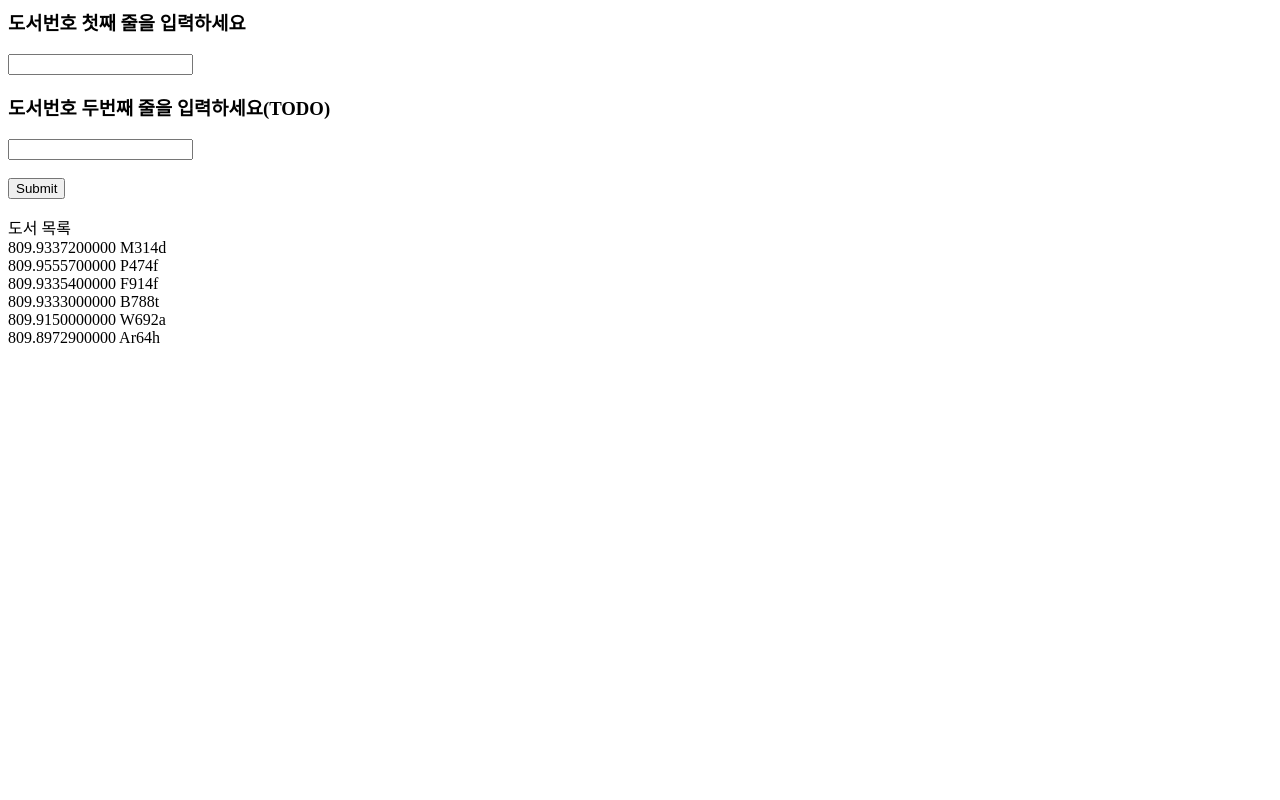
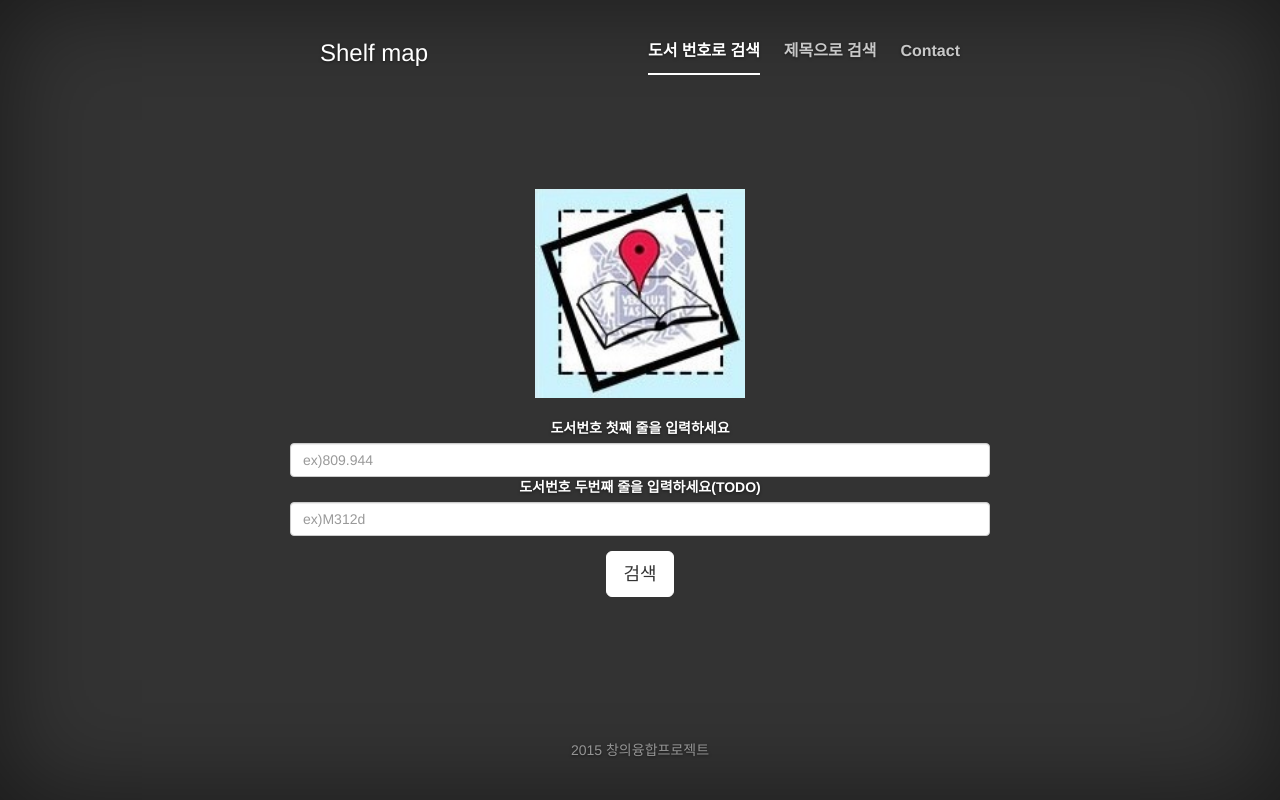
Before and after one commit to student777/SNU_libmap, a Django app: page / in a window 1280 px wide. Run offline with Django 3.2, Linux system fonts and the light colour scheme; data comes from the database, SQL or seed files in the repository; some libraries are stand-ins or nearby versions.

Commit message:
bootstrap template, simle search, media/static file serve

```diff
--- a/shelf_map/settings.py
+++ b/shelf_map/settings.py
@@ -101,3 +101,6 @@ USE_TZ = True
 # https://docs.djangoproject.com/en/1.8/howto/static-files/
 
 STATIC_URL = '/static/'
+STATICFILES_DIRS = [os.path.join(BASE_DIR, 'static'), ]
+MEDIA_URL = '/media/'
+MEDIA_ROOT = os.path.join(BASE_DIR, 'media')
--- a/shelf_map/templates/index.html
+++ b/shelf_map/templates/index.html
@@ -1,22 +1,101 @@
-<form>
-    <h3>도서번호 첫째 줄을 입력하세요</h3>
-    <input type='text' name="major_id">
-    <h3>도서번호 두번째 줄을 입력하세요(TODO)</h3>
-    <input type='text' name="minor_id">
-    <br><br>
-    <input type="submit" value="Submit">
-</form>
+<html><head>
+    <meta charset="utf-8">
+    <meta http-equiv="X-UA-Compatible" content="IE=edge">
+    <meta name="viewport" content="width=device-width, initial-scale=1">
+    <link rel="icon" href="../../favicon.ico">
+    <title>Shelf Map</title>
+    <link rel="stylesheet" href="https://maxcdn.bootstrapcdn.com/bootstrap/3.3.5/css/bootstrap.min.css" integrity="sha512-dTfge/zgoMYpP7QbHy4gWMEGsbsdZeCXz7irItjcC3sPUFtf0kuFbDz/ixG7ArTxmDjLXDmezHubeNikyKGVyQ==" crossorigin="anonymous">
+    <link href="/static/cover.css" rel="stylesheet">
+    <style id="style-1-cropbar-clipper">
+    .en-markup-crop-options {
+        top: 18px !important;
+        left: 50% !important;
+        margin-left: -100px !important;
+        width: 200px !important;
+        border: 2px rgba(255,255,255,.38) solid !important;
+        border-radius: 4px !important;
+    }
+    .en-markup-crop-options div div:first-of-type {
+        margin-left: 0px !important;
+    }
+    </style></head>
 
+  <body>
+    <div class="site-wrapper">
+      <div class="site-wrapper-inner">
+        <div class="cover-container">
+            <div class="masthead clearfix">
+                <div class="inner">
+                  <h3 class="masthead-brand"><a href="/">Shelf map</a></h3>
+                  <nav>
+                    <ul class="nav masthead-nav">
+                      <li id="btn1" class="active"><a href="#">도서 번호로 검색</a></li>
+                      <li id ="btn2"><a href="#">제목으로 검색</a></li>
+                      <li><a href="http://cfile23.uf.tistory.com/image/127DBB465109C6DF01EF5D">Contact</a></li>
+                    </ul>
+                  </nav>
+                </div>
+            </div>
+          {%if not result and not result_msg %}
+          <img id="logo" width="30%" src="/media/logo.jpeg"/>
+          {% endif %}
+          <div>
+            <h2 class="cover-heading"></h2>
 
-{%if shelfs%}
-도서 목록
-{% endif %}
-{% for shelf in shelfs %}
-<div>{{shelf}}</div>
-{% endfor%}
+            <form id="num_form">
+              <div class="form-group">
+                <label>도서번호 첫째 줄을 입력하세요</label>
+                <input placeholder="ex)809.944" type="text" class="form-control" name="major_id">
+                <label>도서번호 두번째 줄을 입력하세요(TODO)</label>
+                <input placeholder="ex)M312d" type="text" class="form-control" iname="minor_id">
+              </div>
+              <button type="submit" class="btn btn-lg btn-default">검색</button>
+            </form>
 
-{% if result %}
-nearest: {{result}}<br>
-서가위치는 {{result.col}} , {{result.row}} 입니다 <br>
+            <form id="title_form" style="display: none">
+              <div class="form-group">
+                <label>도서 제목을 입력해주세요</label>
+                <input placeholder="ex)commitment(영어 한 단어만 입력받습니다(FIXME)) " type="text" class="form-control" name="title">
+              </div>
+              <button type="submit" class="btn btn-lg btn-default">검색</button>
+            </form>
+          </div>
+        <div>
+        {% if result %}
+            <div>
+            nearest: {{result}}<br>
+            서가위치는 {{result.col}} , {{result.row}} 입니다 <br>
+            <img width="50%" height="50%" src="/media/map.png"/>
+            </div>
+        {% endif %}
 
-{% endif %}
+        {% if result_msg %}
+            {{result_msg|linebreaks}}
+        {% endif %}
+        </div>
+          <div class="mastfoot">
+            <div class="inner">
+              <p>2015 창의융합프로젝트</p>
+            </div>
+          </div>
+        </div>
+      </div>
+    </div>
+    <script src="https://ajax.googleapis.com/ajax/libs/jquery/1.11.3/jquery.min.js"></script>
+    <script src="https://code.jquery.com/jquery-2.1.4.js"></script>
+    <script src="https://maxcdn.bootstrapcdn.com/bootstrap/3.3.5/js/bootstrap.min.js" integrity="sha512-K1qjQ+NcF2TYO/eI3M6v8EiNYZfA95pQumfvcVrTHtwQVDG+aHRqLi/ETn2uB+1JqwYqVG3LIvdm9lj6imS/pQ==" crossorigin="anonymous"></script>
+    <script>
+        $('#btn2').click(function(){
+            $('#title_form').show();
+            $('#btn1').toggleClass("active");
+            $(this).toggleClass("active");
+            $('#num_form').hide();
+        });
+        $('#btn1').click(function(){
+            $('#title_form').hide();
+            $('#num_form').show();
+            $('#btn2').toggleClass("active");
+            $(this).toggleClass("active");
+        });
+    </script>
+</body></html>
--- a/shelf_map/urls.py
+++ b/shelf_map/urls.py
@@ -16,8 +16,11 @@ Including another URLconf
 from django.conf.urls import include, url
 from django.contrib import admin
 from shelf_map import views
+from django.conf import settings
 
 urlpatterns = [
     url(r'^$', views.index),
     url(r'^admin/', include(admin.site.urls)),
+    url(r'^media/(?P<path>.*)$', 'django.views.static.serve', {
+        'document_root': settings.MEDIA_ROOT})
 ]
--- a/shelf_map/views.py
+++ b/shelf_map/views.py
@@ -1,15 +1,17 @@
 from django.shortcuts import render
-from django.http import HttpResponse  #NQOA
 from shelf_map.models import Shelf
+from shelf_map.search import search
 
 
 def index(request):
     if request.GET.get('major_id'):
         major_id = request.GET.get('major_id')
-        minor_id = request.GET.get('minor_id')
-        result =  Shelf.objects.filter(major_id__lte=major_id).order_by('major_id').last()
+        # minor_id = request.GET.get('minor_id')
+        result = Shelf.objects.filter(major_id__lte=major_id).order_by('major_id').last()
         return render(request, 'index.html', {'result': result})
-    # result = ''
-    # return HttpResponse(result)
-    shelfs = Shelf.objects.all()
-    return render(request, 'index.html', {'shelfs': shelfs})
+    elif request.GET.get('title'):
+        title = request.GET.get('title')
+        result_msg = search(title)
+        return render(request, 'index.html', {'result_msg': result_msg})
+    else:
+        return render(request, 'index.html')
--- /dev/null
+++ b/static/cover.css
@@ -0,0 +1,163 @@
+/*
+ * Globals
+ */
+
+/* Links */
+a,
+a:focus,
+a:hover {
+  color: #fff;
+}
+
+/* Custom default button */
+.btn-default,
+.btn-default:hover,
+.btn-default:focus {
+  color: #333;
+  text-shadow: none; /* Prevent inheritence from `body` */
+  background-color: #fff;
+  border: 1px solid #fff;
+}
+
+
+/*
+ * Base structure
+ */
+
+html,
+body {
+  height: 100%;
+  background-color: #333;
+}
+body {
+  color: #fff;
+  text-align: center;
+  text-shadow: 0 1px 3px rgba(0,0,0,.5);
+}
+
+/* Extra markup and styles for table-esque vertical and horizontal centering */
+.site-wrapper {
+  display: table;
+  width: 100%;
+  height: 100%; /* For at least Firefox */
+  min-height: 100%;
+  -webkit-box-shadow: inset 0 0 100px rgba(0,0,0,.5);
+          box-shadow: inset 0 0 100px rgba(0,0,0,.5);
+}
+.site-wrapper-inner {
+  display: table-cell;
+  vertical-align: top;
+}
+.cover-container {
+  margin-right: auto;
+  margin-left: auto;
+}
+
+/* Padding for spacing */
+.inner {
+  padding: 30px;
+}
+
+
+/*
+ * Header
+ */
+.masthead-brand {
+  margin-top: 10px;
+  margin-bottom: 10px;
+}
+
+.masthead-nav > li {
+  display: inline-block;
+}
+.masthead-nav > li + li {
+  margin-left: 20px;
+}
+.masthead-nav > li > a {
+  padding-right: 0;
+  padding-left: 0;
+  font-size: 16px;
+  font-weight: bold;
+  color: #fff; /* IE8 proofing */
+  color: rgba(255,255,255,.75);
+  border-bottom: 2px solid transparent;
+}
+.masthead-nav > li > a:hover,
+.masthead-nav > li > a:focus {
+  background-color: transparent;
+  border-bottom-color: #a9a9a9;
+  border-bottom-color: rgba(255,255,255,.25);
+}
+.masthead-nav > .active > a,
+.masthead-nav > .active > a:hover,
+.masthead-nav > .active > a:focus {
+  color: #fff;
+  border-bottom-color: #fff;
+}
+
+@media (min-width: 768px) {
+  .masthead-brand {
+    float: left;
+  }
+  .masthead-nav {
+    float: right;
+  }
+}
+
+
+/*
+ * Cover
+ */
+
+.cover {
+  padding: 0 20px;
+}
+.cover .btn-lg {
+  padding: 10px 20px;
+  font-weight: bold;
+}
+
+
+/*
+ * Footer
+ */
+
+.mastfoot {
+  color: #999; /* IE8 proofing */
+  color: rgba(255,255,255,.5);
+}
+
+
+/*
+ * Affix and center
+ */
+
+@media (min-width: 768px) {
+  /* Pull out the header and footer */
+  .masthead {
+    position: fixed;
+    top: 0;
+  }
+  .mastfoot {
+    position: fixed;
+    bottom: 0;
+  }
+  /* Start the vertical centering */
+  .site-wrapper-inner {
+    vertical-align: middle;
+  }
+  /* Handle the widths */
+  .masthead,
+  .mastfoot,
+  .cover-container {
+    width: 100%; /* Must be percentage or pixels for horizontal alignment */
+  }
+}
+
+@media (min-width: 992px) {
+  .masthead,
+  .mastfoot,
+  .cover-container {
+    width: 700px;
+  }
+}
```
Also changed, not shown: shelf_map/search.py (added, +35 -0 lines), media/logo.jpeg (added), media/map.png (added).
